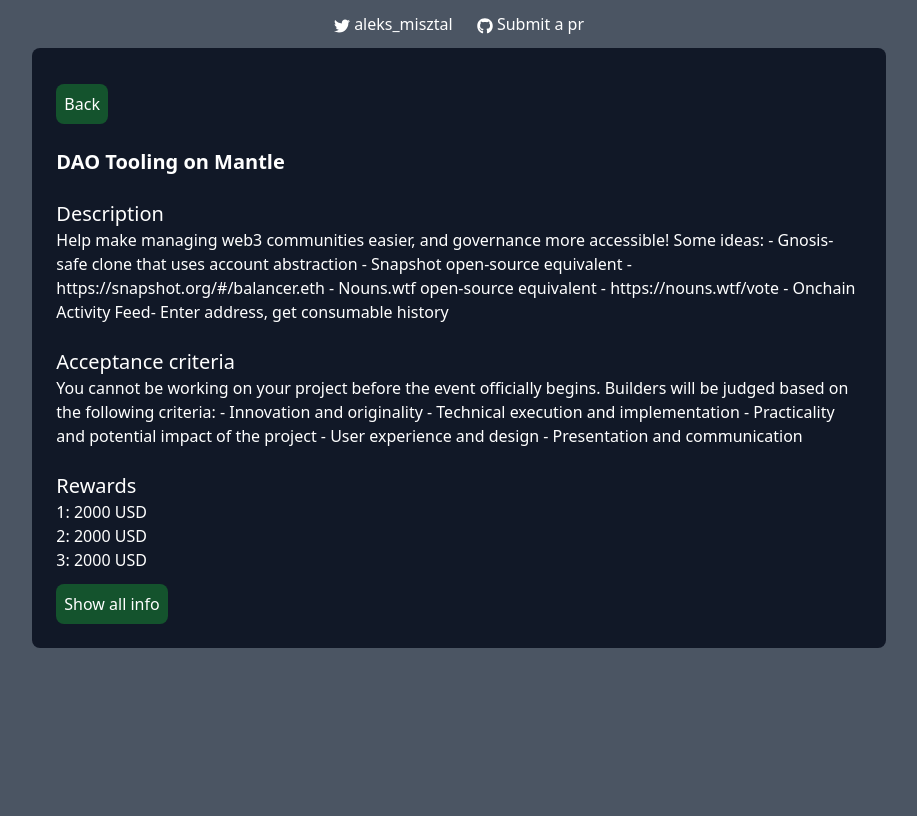
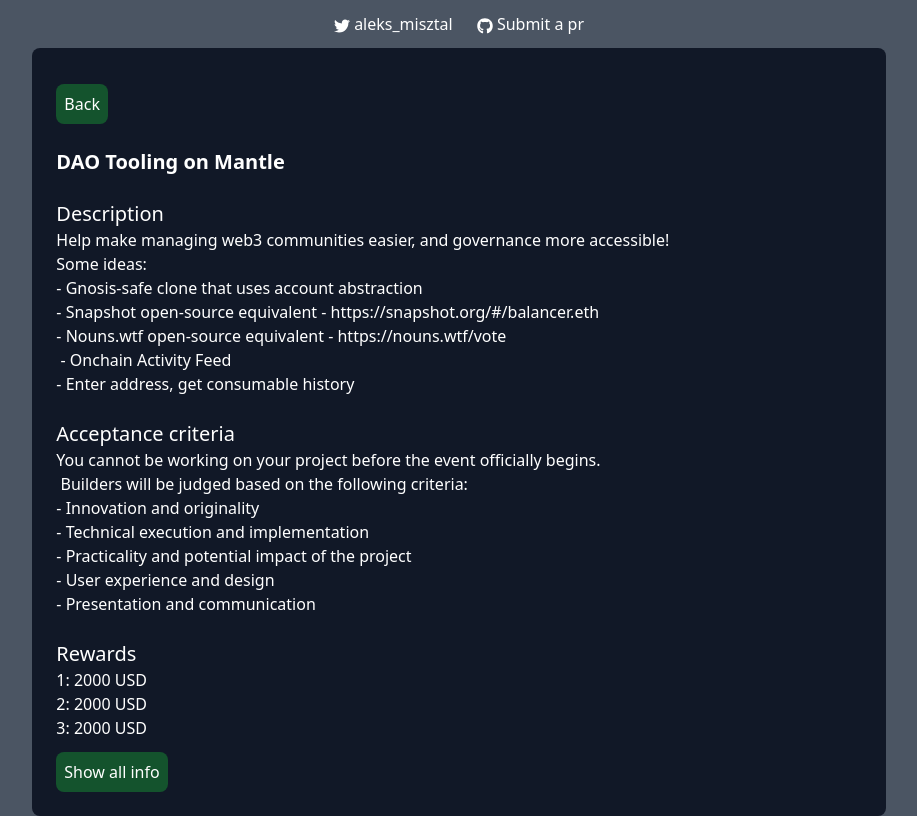
Before and after one commit to AleksanderMisztal/ethdenverbounties, a Next.js app: page /bounty/01941e97-f9cc-4a59-9741-30a57cc58e29 in a window 1280 px wide. Shown: the whole page, without its empty margins (181-1098 px from the left). Built offline with nearby package versions, Linux system fonts and the light colour scheme.

Commit message:
Better whitespace

```diff
--- a/pages/bounty/[id].js
+++ b/pages/bounty/[id].js
@@ -25,11 +25,16 @@
 }
 
 const Bounty = ({ bounty }) => {
-  const description = bounty.description.replace(/<\/?[^>]+(>|$)/g, '');
-  const acceptanceCriteria = bounty.acceptanceCriteria.replace(
-    /<\/?[^>]+(>|$)/g,
-    ''
-  );
+  const description = bounty.description
+    .replace(/<p>|<\/p>/g, '\n')
+    .replace(/<\/?[^>]+(>|$)/g, '')
+    .replace(/\n+/g, '\n')
+    .trim();
+  const acceptanceCriteria = bounty.acceptanceCriteria
+    .replace(/<p>|<\/p>/g, '\n')
+    .replace(/<\/?[^>]+(>|$)/g, '')
+    .replace(/\n+/g, '\n')
+    .trim();
 
   const [show, setShow] = useState(false);
 
@@ -40,12 +45,12 @@
       </div>
       <h1 className="text-xl font-bold">{bounty.name}</h1>
       <h4 className="text-xl mt-6">Description</h4>
-      <p>{description}</p>
+      <p className="whitespace-pre-wrap">{description}</p>
       <h4 className="text-xl mt-6">Acceptance criteria</h4>
-      <p>{acceptanceCriteria}</p>
+      <p className="whitespace-pre-wrap">{acceptanceCriteria}</p>
       <h4 className="text-xl mt-6">Rewards</h4>
       {bounty.rewardPool ? (
-        <p>{bounty.rewardPool}</p>
+        <p>{bounty.rewardPool} reward pool</p>
       ) : (
         <ul>
           {bounty.rewards.map((reward, i) => (
```
